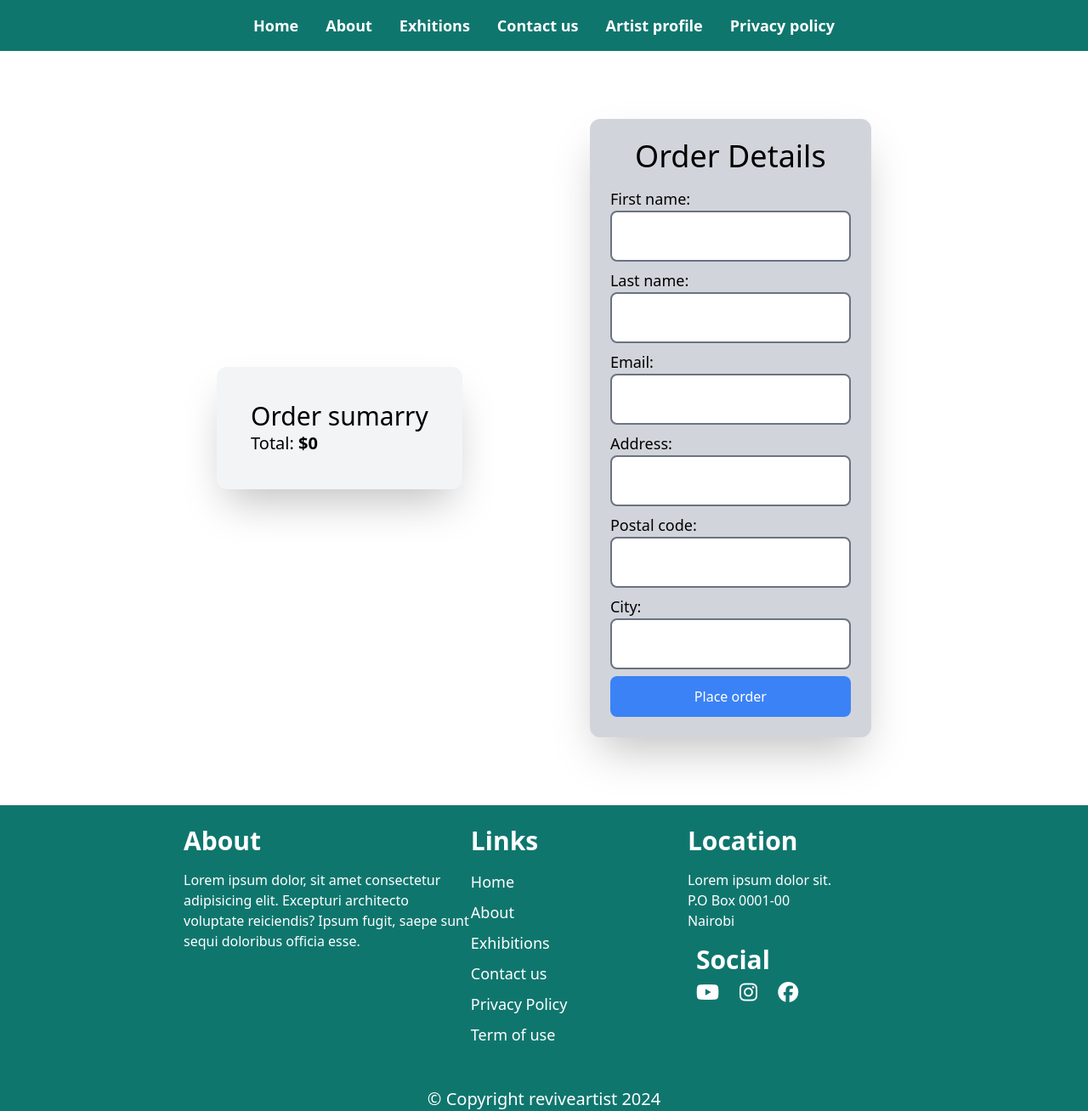
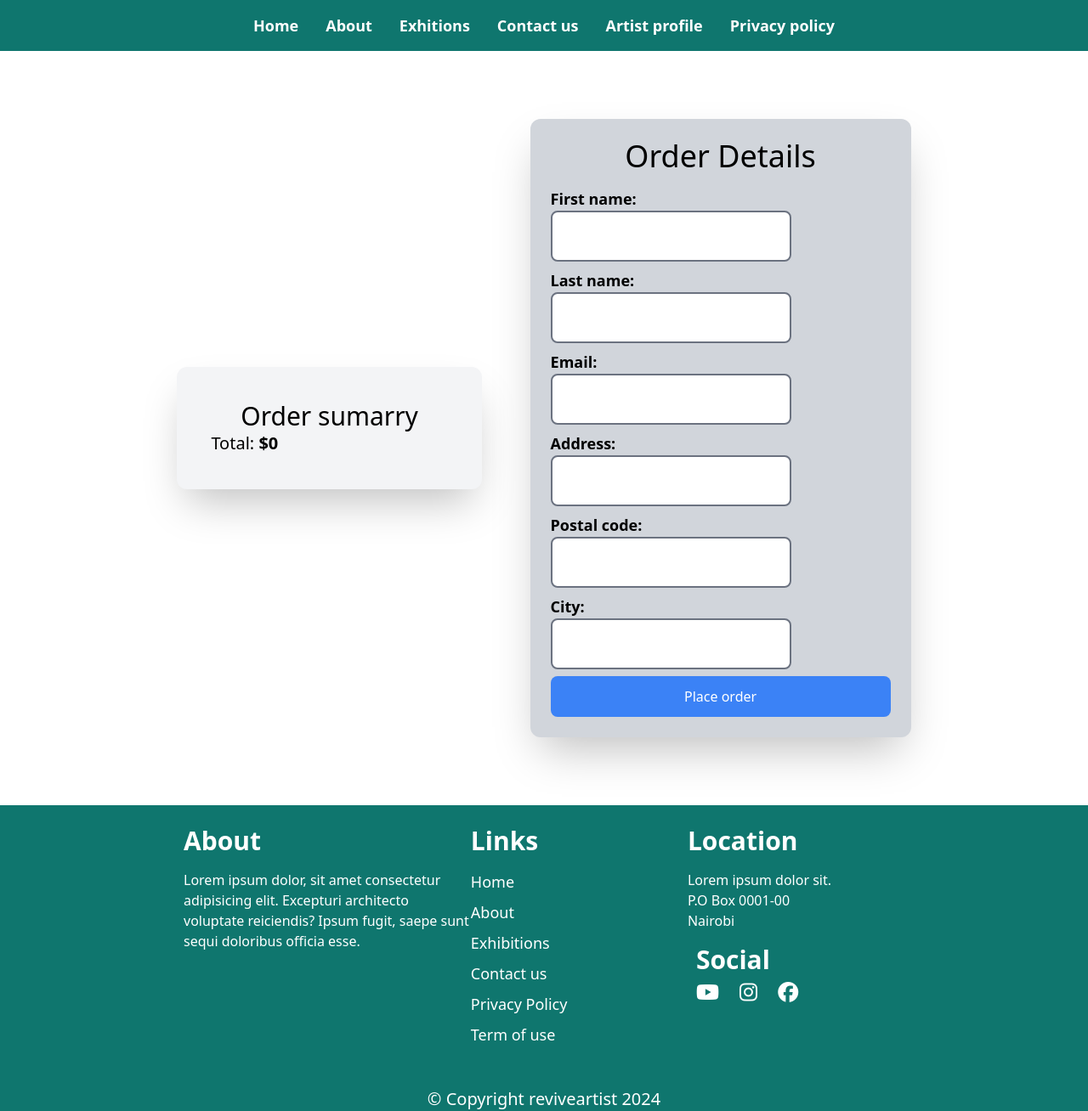
Before and after one commit to zablon-oigo/art, a Django app: page /orders/create/ in a window 1280 px wide. Shown: the part 72-1380 px from the top of the page at 85% size. Run offline with Django 4.2, Linux system fonts and the light colour scheme; style sheets or scripts are compiled from the project's sources; parts of the project's set-up code (start-up, migrations or seed data) failed here and were passed over; some libraries are stand-ins or nearby versions.

Commit message:
orders form

```diff
--- a/templates/orders/create.html
+++ b/templates/orders/create.html
@@ -7,7 +7,7 @@ Checkout
 {% block content %}
 <section class="max-w-4xl mx-auto my-20 font-sans">
 <div class="flex items-center  gap-6 md:flex-row flex-col ">
-    <div class="bg-gray-100 shadow-2xl max-w-md mx-auto rounded-xl p-10">
+    <div class="md:w-2/5 w-full bg-gray-100 shadow-2xl max-w-md mx-auto rounded-xl p-10">
         <h1 class="text-3xl text-center">Order sumarry</h1>
         <ul class="">
             {% for item in cart %}
@@ -20,12 +20,12 @@ Checkout
         <h3 class="text-xl">Total: <span class="font-semibold">${{cart.get_total_price}}</span></h3>
     </div>
 
-    <div class="bg-gray-300 max-w-md mx-auto shadow-2xl rounded-xl p-6">
+    <div class="md:w-3/4 w-full bg-gray-300 max-w-md mx-auto shadow-2xl rounded-xl p-6">
         <h2 class="text-4xl mb-4 text-center">Order Details</h2>
         <form action="" method="post">
             {% for field in form %}
             <div class="mb-2">
-                <label for="" class="text-lg block">{{field.label_tag}}</label>
+                <label for="" class="text-lg font-semibold block">{{field.label_tag}}</label>
                 {{field}}
             </div>
             {% endfor%}
```
